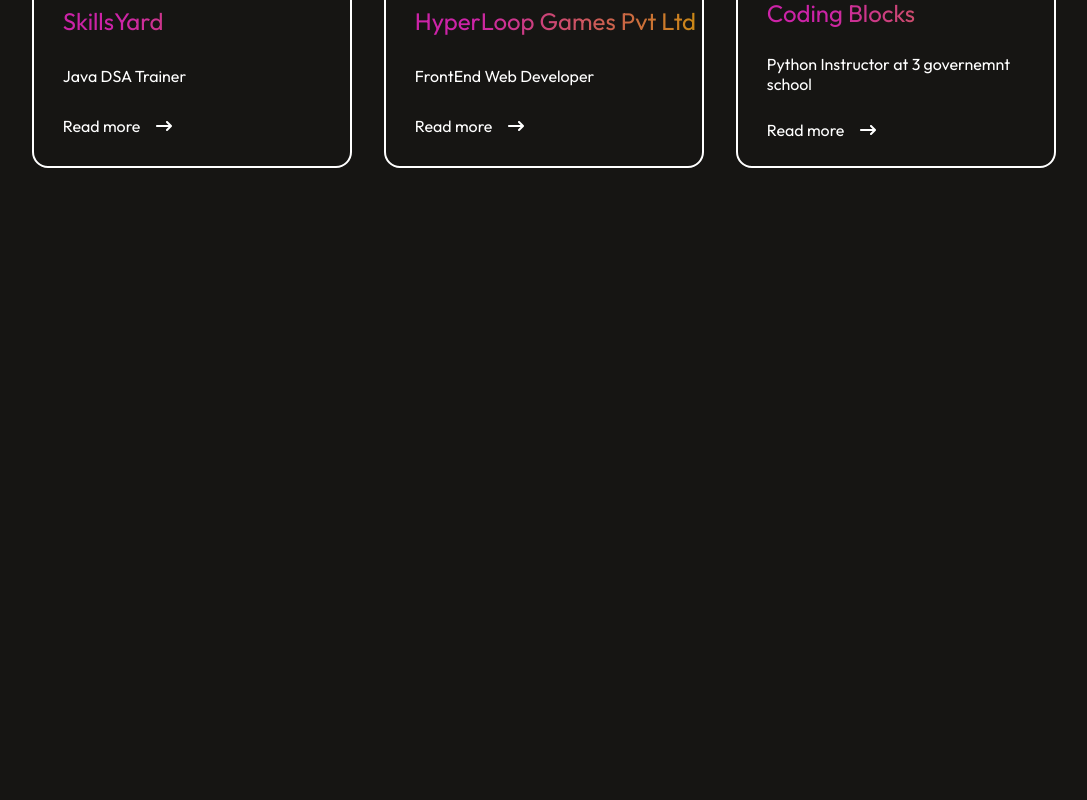
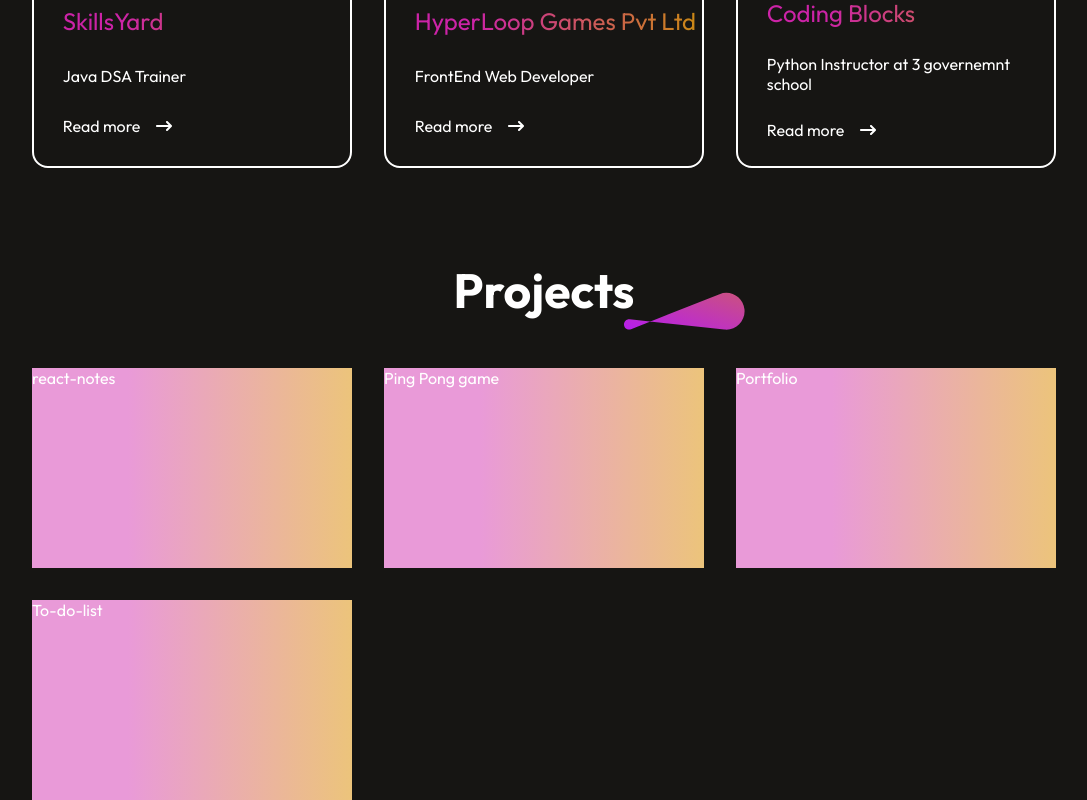
Before and after one commit to PankajPandey2001/portfolio-react, a React (Create React App) app: page / in a window 1280 px wide. Shown: the part 2188-2988 px from the top of the page, without its empty margins (96-1183 px from the left). Before the commit the page ends 2448 px from the top, so only its background shows below. Built offline with nearby package versions, Linux system fonts and the light colour scheme.

Commit message:
project section

```diff
--- a/src/App.js
+++ b/src/App.js
@@ -3,6 +3,7 @@
 import Intro from "./components/Intro/Intro";
 import About from "./components/About/About";
 import Experience from "./components/Experiences/Experience";
+import Project from "./components/Projects/Project"
 
 const App = () =>{
 
@@ -17,7 +18,7 @@
 
         <Experience/>
 
-
+         <Project/>
        </div>
    ) ;
 
--- /dev/null
+++ b/src/components/Projects/Project.js
@@ -0,0 +1,46 @@
+import Project_section from "./Project_section";
+
+import './project.css' ;
+
+import image from '../../assets/nav_underline.svg'
+
+const Project = () =>{
+
+
+    return (
+
+
+        <div className="project">
+
+            <h1 className="project-heading"> Projects </h1>
+
+
+
+  {/* hum image ko div ke andar isliye rakh re hain so that , img ka koi parent continer ho jisko him position relative dekar
+ img ki position ko abosolute karke , use apne accoridng set kar sake */}
+         <div className="project-heading-underline">
+         <img src={image} alt="image loading"/>
+
+         </div>
+
+
+            <div className="project-content">
+
+                  <Project_section name = "react-notes" />
+
+                  <Project_section name = "Ping Pong game" />
+
+                  <Project_section name = "Portfolio" />
+
+                  <Project_section name = "To-do-list" />
+
+
+            </div>
+
+        </div>
+    ) ;
+
+
+}
+
+export default Project ;
--- /dev/null
+++ b/src/components/Projects/Project_section.js
@@ -0,0 +1,19 @@
+import './project.css' ;
+
+const Project_section = ({name}) =>{
+
+
+    return (
+
+        <div className="project-section-content">
+
+
+            <p>
+                {name}
+            </p>
+        </div>
+    ) ;
+
+}
+
+export default Project_section ;
--- /dev/null
+++ b/src/components/Projects/project.css
@@ -0,0 +1,61 @@
+.project{
+
+
+
+    display: flex;
+
+    flex-direction: column;
+
+
+}
+.project-heading{
+
+    text-align: center
+    ;
+    font-size: 3rem;
+
+    margin-bottom: 3rem;
+}
+.project-content{
+
+    max-width: 80vw;
+    margin-left: auto;
+    margin-right: auto;
+
+    display: grid;
+
+    gap: 2rem;
+    grid-template-columns: repeat(3 , minmax(4rem , 80vw));
+
+
+}
+
+.project-heading-underline{
+
+    position: absolute;
+}
+
+
+.project-heading-underline img{
+
+    height: 2.5rem;
+    position: relative ;
+
+    top: 2rem;
+    left: 45rem;
+
+    z-index: -1;
+}
+
+
+
+/* now for each section of experience */
+
+
+.project-section-content{
+
+    height: 25vh;
+
+    background-image: linear-gradient(to right , rgb(233, 154, 216)30% , rgb(236, 196, 123));
+
+}
```
